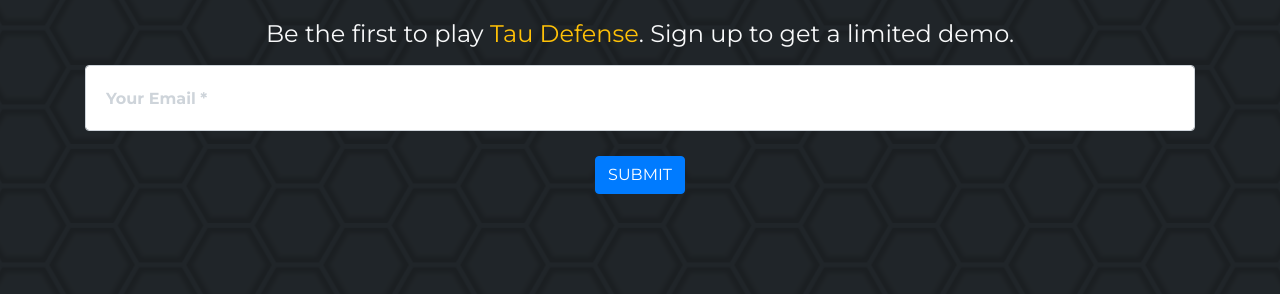
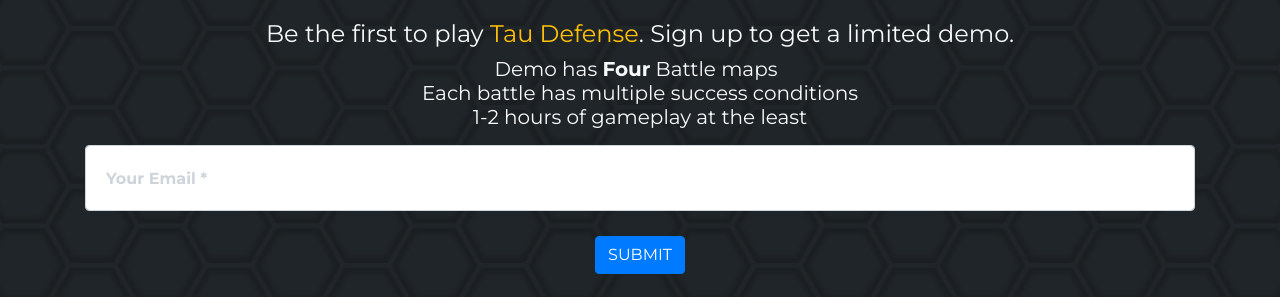
Before and after one commit to jay3sh/bluemath-www, a website with bundled scripts: page taudefense-signup.html in a window 1280 px wide. Shown: the part 80-377 px from the top of the page. Built offline with nearby package versions, Linux system fonts and the light colour scheme; a web font is replaced by a local one.

Commit message:
add description

```diff
--- a/taudefense-signup.html
+++ b/taudefense-signup.html
@@ -62,11 +62,20 @@
             Sign up to
             get a
             limited
-            demo.</h4>
+            demo.
+          </h4>
         </div>
       </div>
       <div class="row">
-        <h4></h4>
+        <div class="col-lg-12 text-center">
+          <h5 class="section-subheading text-light">
+            <ul class="list-inline">
+              <li class="list-inline-item">Demo has <b>Four</b> Battle maps</li>
+              <li>Each battle has multiple success conditions</li>
+              <li>1-2 hours of gameplay at the least</li>
+            </ul>
+          </h5>
+        </div>
       </div>
       <div class="row">
         <div class="col-lg-12">
```
